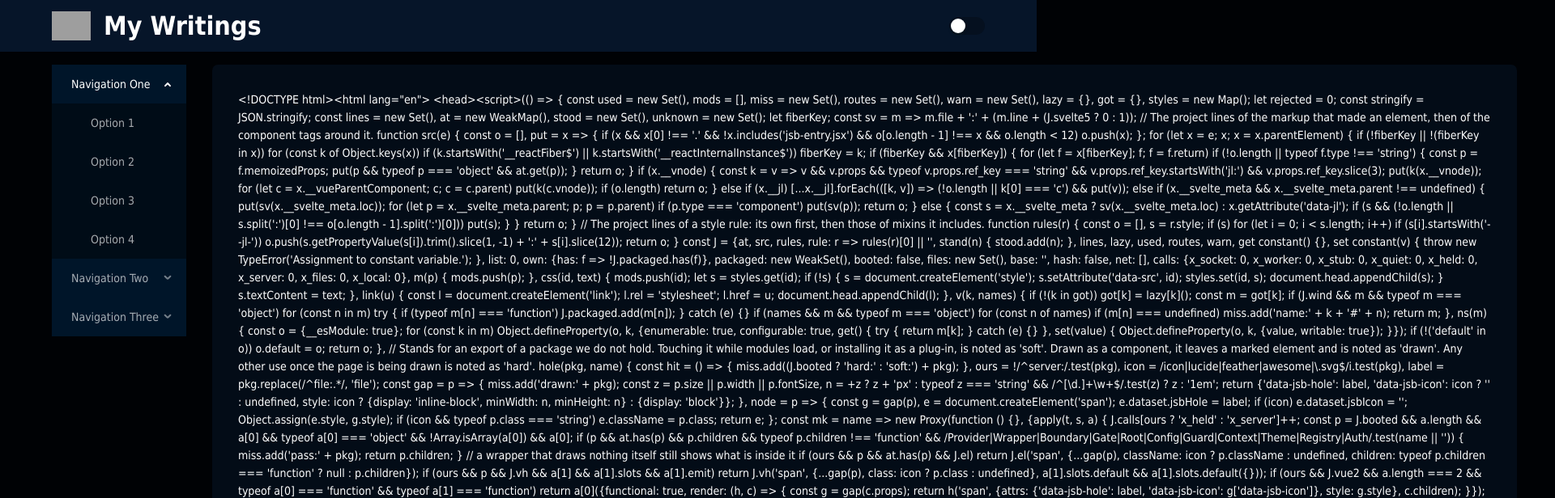
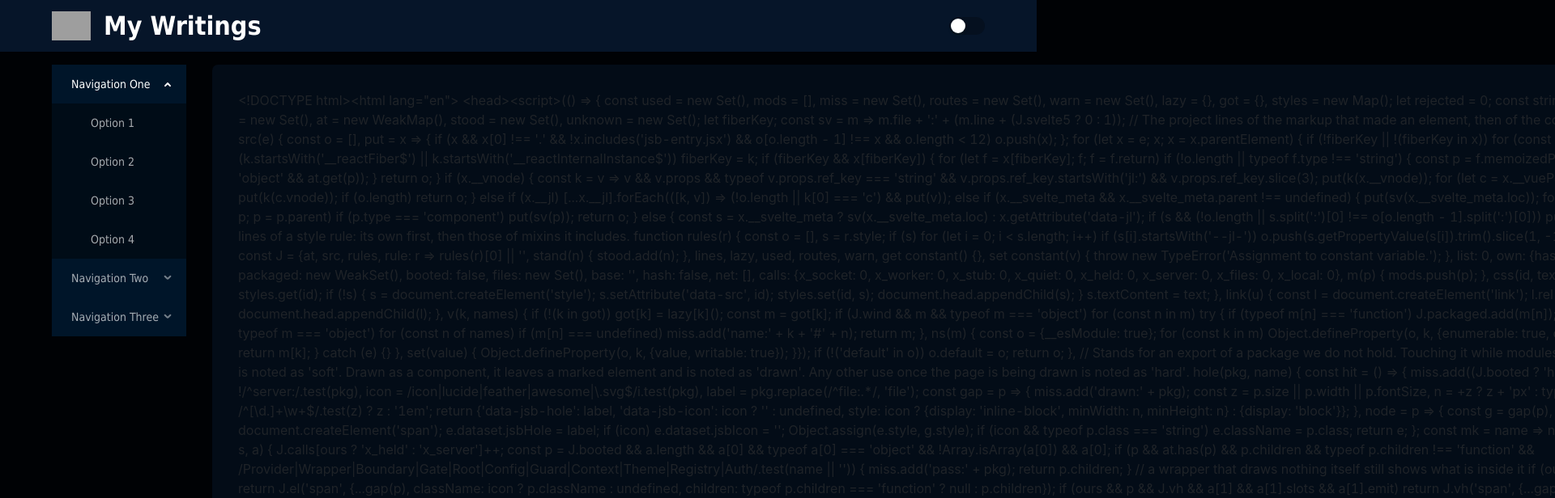
Before and after one commit to bim240/Blog, a React (Create React App) app: page / in a window 1280 px wide. Shown: the top 616 px of the page at 81% size, 1920 px wide, since content can reach past the window. Built offline with nearby package versions, Linux system fonts and the light colour scheme; grey boxes are pictures that could not be loaded.

Commit message:
md styling with github styling

```diff
--- a/package.json
+++ b/package.json
@@ -8,6 +8,7 @@
     "@testing-library/react": "^11.1.0",
     "@testing-library/user-event": "^12.1.10",
     "antd": "^4.14.1",
+    "github-markdown-css": "^4.0.0",
     "normalize.css": "^8.0.1",
     "raw-loader": "^4.0.2",
     "react": "^17.0.2",
--- a/src/Components/ArticleSection/index.js
+++ b/src/Components/ArticleSection/index.js
@@ -4,6 +4,7 @@ import ReactMarkdown from "react-markdown";
 import javaScript from "Data/JavaSecript";
 import Variable from "Data/JavaSecript/variable.md";
 import { useState } from "react";
+import "github-markdown-css";
 
 const ArticleSection = (props) => {
   const { theme } = props;
@@ -15,7 +16,9 @@ const ArticleSection = (props) => {
     <StyledArticleSection>
       <NavBar className="article_navbar" theme={theme} />
       <div className="single_article">
-        {mdFile && <StyledMarkDown className="markdown" children={mdFile} />}
+        {mdFile && (
+          <StyledMarkDown className="markdown-body" children={mdFile} />
+        )}
       </div>
     </StyledArticleSection>
   );
```
Also changed, not shown: src/Data/JavaSecript/variable.md (+2 -0 lines), 1 other file (tests, documents, lock files or other folders).
